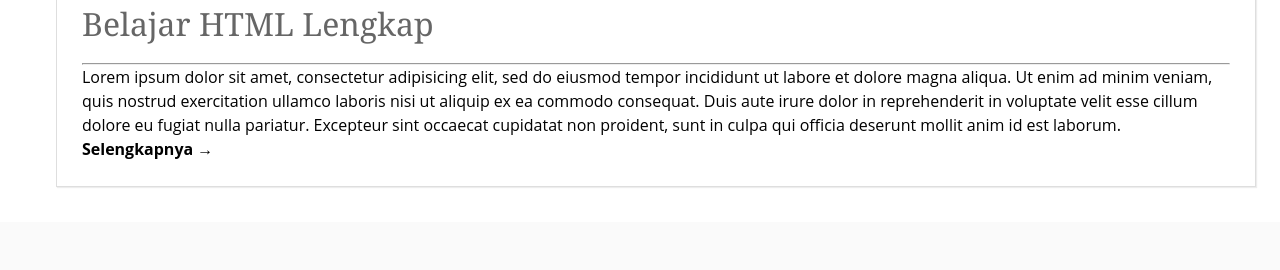
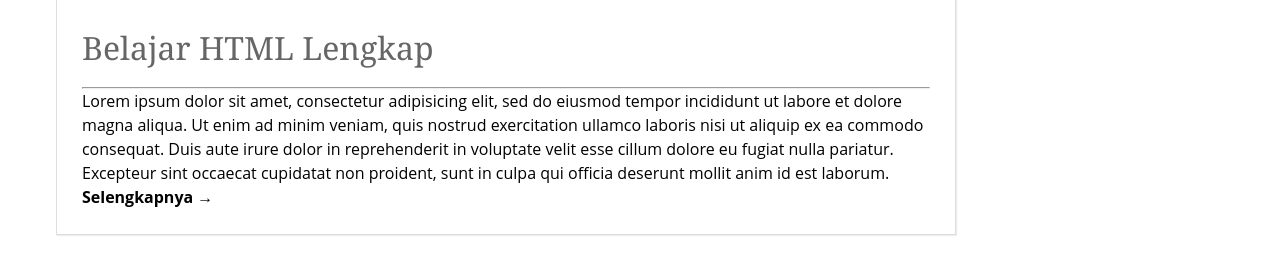
Before and after one commit to Ays1234/template_siger_project, a PHP site: page /berita.html in a window 1280 px wide. Shown: the part 1409-1679 px from the top of the page. Before the commit the page ends 1597 px from the top, so only its background shows below. Run offline with PHP 8.4, Linux system fonts and the light colour scheme.

Commit message:
repair new acticel

```diff
--- a/berita.css
+++ b/berita.css
@@ -158,7 +158,7 @@ nav ul li a:hover {
 }
 
 .conteudo {
-  width: 1200px;
+  width: 900px;
   padding: 25px;
   margin: 5px auto;
   background: #fff;
--- a/berita.html
+++ b/berita.html
@@ -24,9 +24,6 @@
                                     <li><a href="index.html">Home</a></li>
                                     <li><a href="#about">About</a></li>
                                     <li><a href="berita.html">Berita</a></li>
-                                    <li><a href="#kontak">Kontak</a></li>
-                                    <li><a href="#kontak">Kontak</a></li>
-                                    <li><a href="#kontak">Kontak</a></li>
                                     <li><a href="#kontak">Kontak</a></li>
                               </ul>
                         </div>
```
